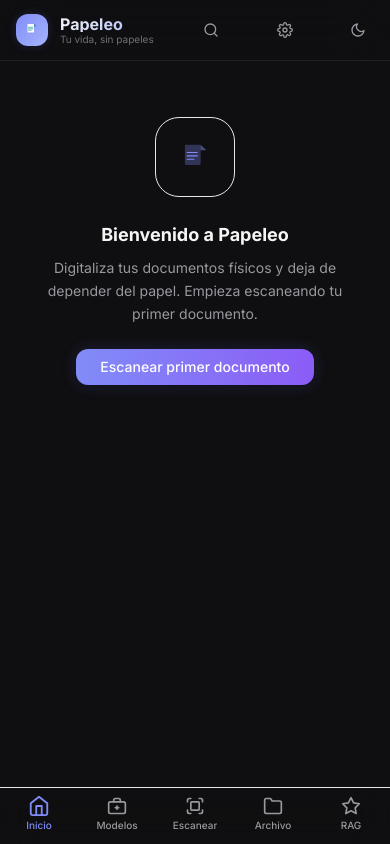
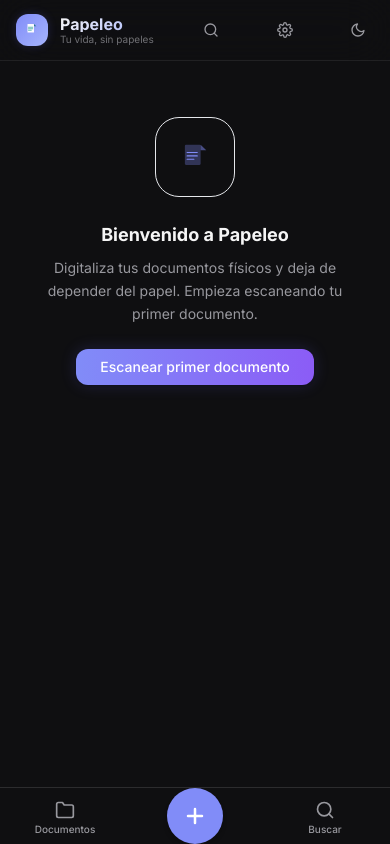
Before and after one commit to gsmkev/transformerjs-demo, a Next.js app: page / in a window 390 px wide. Built offline with nearby package versions, Linux system fonts and the light colour scheme.

Commit message:
feat: new 2-tab + FAB bottom navigation for Archivo

```diff
--- a/src/components/tabs/TabBar.tsx
+++ b/src/components/tabs/TabBar.tsx
@@ -1,129 +1,111 @@
-import type { ReactElement } from 'react'
 import type { Tab } from '@/types/ocr'
 
-const ICONS: Record<Tab, ReactElement> = {
-  home: (
-    <svg width="14" height="14" viewBox="0 0 24 24" fill="none" stroke="currentColor" strokeWidth="2" strokeLinecap="round" strokeLinejoin="round" aria-hidden="true">
-      <path d="M3 9l9-7 9 7v11a2 2 0 0 1-2 2H5a2 2 0 0 1-2-2z"/>
-      <polyline points="9 22 9 12 15 12 15 22"/>
-    </svg>
-  ),
-  engines: (
-    <svg width="14" height="14" viewBox="0 0 24 24" fill="none" stroke="currentColor" strokeWidth="2" strokeLinecap="round" strokeLinejoin="round" aria-hidden="true">
-      <rect x="2" y="7" width="20" height="14" rx="2" ry="2"/>
-      <path d="M16 7V5a2 2 0 0 0-2-2h-4a2 2 0 0 0-2 2v2"/>
-      <line x1="12" y1="12" x2="12" y2="16"/><line x1="10" y1="14" x2="14" y2="14"/>
-    </svg>
-  ),
-  ocr: (
-    <svg width="14" height="14" viewBox="0 0 24 24" fill="none" stroke="currentColor" strokeWidth="2" strokeLinecap="round" strokeLinejoin="round" aria-hidden="true">
-      <path d="M3 7V5a2 2 0 0 1 2-2h2"/><path d="M17 3h2a2 2 0 0 1 2 2v2"/>
-      <path d="M21 17v2a2 2 0 0 1-2 2h-2"/><path d="M7 21H5a2 2 0 0 1-2-2v-2"/>
-      <rect x="7" y="7" width="10" height="10" rx="1"/>
-    </svg>
-  ),
-  documents: (
-    <svg width="14" height="14" viewBox="0 0 24 24" fill="none" stroke="currentColor" strokeWidth="2" strokeLinecap="round" strokeLinejoin="round" aria-hidden="true">
-      <path d="M22 19a2 2 0 0 1-2 2H4a2 2 0 0 1-2-2V5a2 2 0 0 1 2-2h5l2 3h9a2 2 0 0 1 2 2z"/>
-    </svg>
-  ),
-  rag: (
-    <svg width="14" height="14" viewBox="0 0 24 24" fill="none" stroke="currentColor" strokeWidth="2" strokeLinecap="round" strokeLinejoin="round" aria-hidden="true">
-      <path d="M12 2l3.09 6.26L22 9.27l-5 4.87 1.18 6.88L12 17.77l-6.18 3.25L7 14.14 2 9.27l6.91-1.01L12 2z"/>
-    </svg>
-  ),
+interface Props {
+  active: Tab
+  onChange: (tab: Tab) => void
+  onFab?: () => void
+  variant?: 'top' | 'bottom'
+  fabPulse?: boolean
 }
 
-const BOTTOM_ICONS: Record<Tab, ReactElement> = {
-  home: (
-    <svg width="20" height="20" viewBox="0 0 24 24" fill="none" stroke="currentColor" strokeWidth="2" strokeLinecap="round" strokeLinejoin="round" aria-hidden="true">
-      <path d="M3 9l9-7 9 7v11a2 2 0 0 1-2 2H5a2 2 0 0 1-2-2z"/>
-      <polyline points="9 22 9 12 15 12 15 22"/>
-    </svg>
-  ),
-  engines: (
-    <svg width="20" height="20" viewBox="0 0 24 24" fill="none" stroke="currentColor" strokeWidth="2" strokeLinecap="round" strokeLinejoin="round" aria-hidden="true">
-      <rect x="2" y="7" width="20" height="14" rx="2" ry="2"/>
-      <path d="M16 7V5a2 2 0 0 0-2-2h-4a2 2 0 0 0-2 2v2"/>
-      <line x1="12" y1="12" x2="12" y2="16"/><line x1="10" y1="14" x2="14" y2="14"/>
-    </svg>
-  ),
-  ocr: (
-    <svg width="20" height="20" viewBox="0 0 24 24" fill="none" stroke="currentColor" strokeWidth="2" strokeLinecap="round" strokeLinejoin="round" aria-hidden="true">
-      <path d="M3 7V5a2 2 0 0 1 2-2h2"/><path d="M17 3h2a2 2 0 0 1 2 2v2"/>
-      <path d="M21 17v2a2 2 0 0 1-2 2h-2"/><path d="M7 21H5a2 2 0 0 1-2-2v-2"/>
-      <rect x="7" y="7" width="10" height="10" rx="1"/>
-    </svg>
-  ),
-  documents: (
-    <svg width="20" height="20" viewBox="0 0 24 24" fill="none" stroke="currentColor" strokeWidth="2" strokeLinecap="round" strokeLinejoin="round" aria-hidden="true">
-      <path d="M22 19a2 2 0 0 1-2 2H4a2 2 0 0 1-2-2V5a2 2 0 0 1 2-2h5l2 3h9a2 2 0 0 1 2 2z"/>
-    </svg>
-  ),
-  rag: (
-    <svg width="20" height="20" viewBox="0 0 24 24" fill="none" stroke="currentColor" strokeWidth="2" strokeLinecap="round" strokeLinejoin="round" aria-hidden="true">
-      <path d="M12 2l3.09 6.26L22 9.27l-5 4.87 1.18 6.88L12 17.77l-6.18 3.25L7 14.14 2 9.27l6.91-1.01L12 2z"/>
-    </svg>
-  ),
-}
+const DocsIcon = ({ size = 20 }: { size?: number }) => (
+  <svg width={size} height={size} viewBox="0 0 24 24" fill="none" stroke="currentColor" strokeWidth="2" strokeLinecap="round" strokeLinejoin="round" aria-hidden="true">
+    <path d="M22 19a2 2 0 0 1-2 2H4a2 2 0 0 1-2-2V5a2 2 0 0 1 2-2h5l2 3h9a2 2 0 0 1 2 2z"/>
+  </svg>
+)
 
-const TABS: { id: Tab; label: string }[] = [
-  { id: 'home',      label: 'Inicio'   },
-  { id: 'engines',   label: 'Modelos'  },
-  { id: 'ocr',       label: 'Escanear' },
-  { id: 'documents', label: 'Archivo'  },
-  { id: 'rag',       label: 'RAG'      },
+const SearchIcon = ({ size = 20 }: { size?: number }) => (
+  <svg width={size} height={size} viewBox="0 0 24 24" fill="none" stroke="currentColor" strokeWidth="2" strokeLinecap="round" strokeLinejoin="round" aria-hidden="true">
+    <circle cx="11" cy="11" r="8"/><line x1="21" y1="21" x2="16.65" y2="16.65"/>
+  </svg>
+)
+
+const PlusIcon = () => (
+  <svg width="24" height="24" viewBox="0 0 24 24" fill="none" stroke="currentColor" strokeWidth="2.5" strokeLinecap="round" aria-hidden="true">
+    <line x1="12" y1="5" x2="12" y2="19"/><line x1="5" y1="12" x2="19" y2="12"/>
+  </svg>
+)
+
+const NAV_TABS: { id: Tab; label: string; Icon: typeof DocsIcon }[] = [
+  { id: 'documents', label: 'Documentos', Icon: DocsIcon },
+  { id: 'rag',       label: 'Buscar',     Icon: SearchIcon },
 ]
 
-interface Props { active: Tab; onChange: (tab: Tab) => void; variant?: 'top' | 'bottom' }
-
-export default function TabBar({ active, onChange, variant = 'top' }: Props) {
+export default function TabBar({ active, onChange, onFab, variant = 'top', fabPulse = false }: Props) {
   if (variant === 'bottom') {
     return (
       <nav
         role="tablist"
         aria-label="Secciones de la app"
-        className="sm:hidden fixed bottom-0 left-0 right-0 z-50 bg-base/90 backdrop-blur-xl border-t border-white/7 grid grid-cols-5 pb-[env(safe-area-inset-bottom,0px)]"
+        className="sm:hidden fixed bottom-0 left-0 right-0 z-50 border-t border-rim bg-base grid grid-cols-3 pb-[env(safe-area-inset-bottom,0px)]"
       >
-        {TABS.map((t) => (
+        {/* Left tab — Documents */}
+        <button
+          role="tab"
+          aria-selected={active === 'documents'}
+          aria-controls="panel-documents"
+          onClick={() => onChange('documents')}
+          className={`flex flex-col items-center justify-center gap-0.5 h-14 pt-2 pb-1 focus:outline-none focus-visible:ring-2 focus-visible:ring-accent/50 transition-colors ${
+            active === 'documents' ? 'text-accent' : 'text-dim'
+          }`}
+        >
+          <span className={`transition-transform duration-150 ${active === 'documents' ? 'scale-110' : 'scale-100'}`}>
+            <DocsIcon />
+          </span>
+          <span className={`text-[10px] font-medium ${active === 'documents' ? 'text-accent' : 'text-dim'}`}>
+            Documentos
+          </span>
+        </button>
+
+        {/* Center FAB */}
+        <div className="flex items-center justify-center">
           <button
-            key={t.id}
-            role="tab"
-            aria-selected={active === t.id}
-            aria-controls={`panel-${t.id}`}
-            onClick={() => onChange(t.id)}
-            className={`flex flex-col items-center gap-0.5 h-14 pt-2 pb-1 focus:outline-none focus-visible:ring-2 focus-visible:ring-accent/50 ${
-              active === t.id ? 'text-accent' : 'text-dim'
-            }`}
+            onClick={onFab}
+            aria-label="Añadir documento"
+            className={`w-14 h-14 rounded-full bg-accent text-white flex items-center justify-center shadow-md active:scale-95 transition-transform duration-150 ${fabPulse ? 'fab-pulse' : ''}`}
           >
-            <span className={`transition-all duration-150 ${active === t.id ? 'scale-110' : 'scale-100'}`}>
-              {BOTTOM_ICONS[t.id]}
-            </span>
-            <span className={`text-[10px] font-medium truncate transition-all duration-150 ${active === t.id ? 'text-accent' : 'text-dim'}`}>
-              {t.label}
-            </span>
+            <PlusIcon />
           </button>
-        ))}
+        </div>
+
+        {/* Right tab — Buscar */}
+        <button
+          role="tab"
+          aria-selected={active === 'rag'}
+          aria-controls="panel-rag"
+          onClick={() => onChange('rag')}
+          className={`flex flex-col items-center justify-center gap-0.5 h-14 pt-2 pb-1 focus:outline-none focus-visible:ring-2 focus-visible:ring-accent/50 transition-colors ${
+            active === 'rag' ? 'text-accent' : 'text-dim'
+          }`}
+        >
+          <span className={`transition-transform duration-150 ${active === 'rag' ? 'scale-110' : 'scale-100'}`}>
+            <SearchIcon />
+          </span>
+          <span className={`text-[10px] font-medium ${active === 'rag' ? 'text-accent' : 'text-dim'}`}>
+            Buscar
+          </span>
+        </button>
       </nav>
     )
   }
 
+  /* Desktop top variant — simplified 2-tab bar */
   return (
-    <nav role="tablist" aria-label="Secciones de la app" className="flex gap-1 px-4 sm:px-6 py-2.5 overflow-x-auto [&::-webkit-scrollbar]:hidden">
-      {TABS.map((t) => (
+    <nav role="tablist" aria-label="Secciones de la app" className="flex items-center gap-1 px-4 sm:px-6 py-2.5">
+      {NAV_TABS.map((t) => (
         <button
           key={t.id}
           role="tab"
           aria-selected={active === t.id}
           aria-controls={`panel-${t.id}`}
           onClick={() => onChange(t.id)}
-          className={`flex items-center gap-1.5 px-3.5 py-1.5 rounded-xl text-sm font-medium whitespace-nowrap transition-all focus:outline-none focus-visible:ring-2 focus-visible:ring-accent/50 ${
+          className={`flex items-center gap-2 px-4 py-1.5 rounded-lg text-sm font-medium transition-all focus:outline-none focus-visible:ring-2 focus-visible:ring-accent/50 ${
             active === t.id
-              ? 'bg-accent/15 border border-accent/30 text-accent'
-              : 'text-dim hover:text-ink hover:bg-white/5 border border-transparent'
+              ? 'bg-accent/10 border border-accent/25 text-accent'
+              : 'text-dim hover:text-ink hover:bg-surface border border-transparent'
           }`}
         >
-          {ICONS[t.id]}
+          <t.Icon size={14} />
           {t.label}
         </button>
       ))}
```
